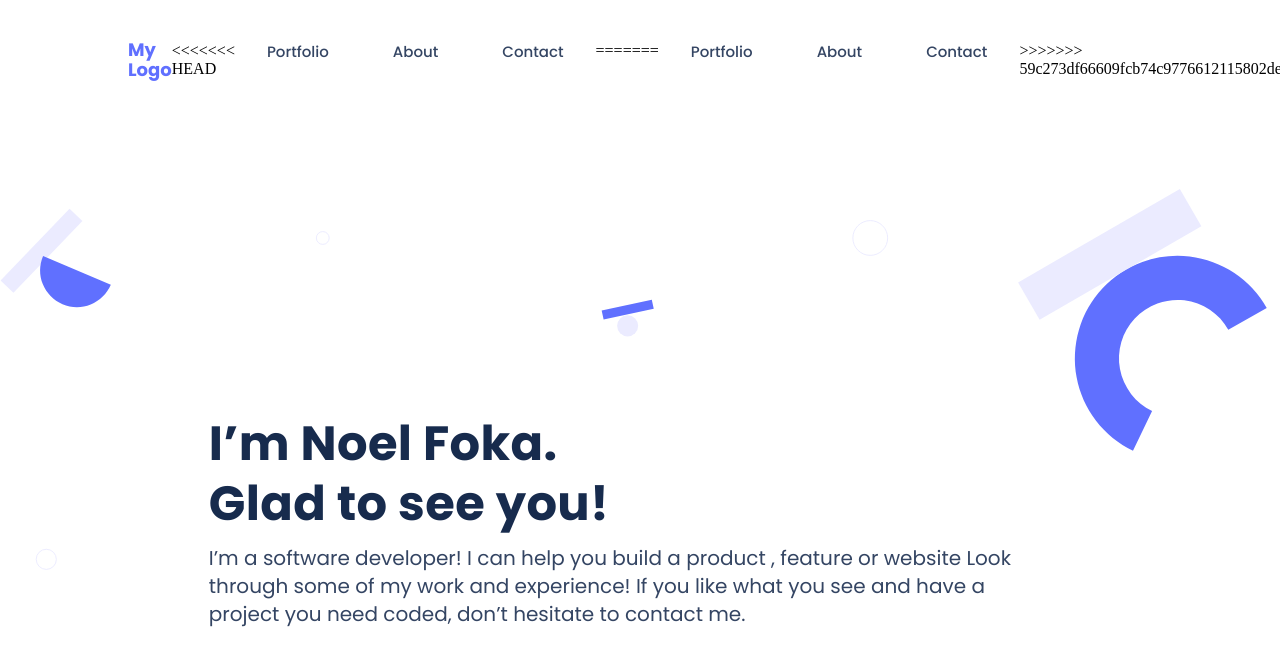
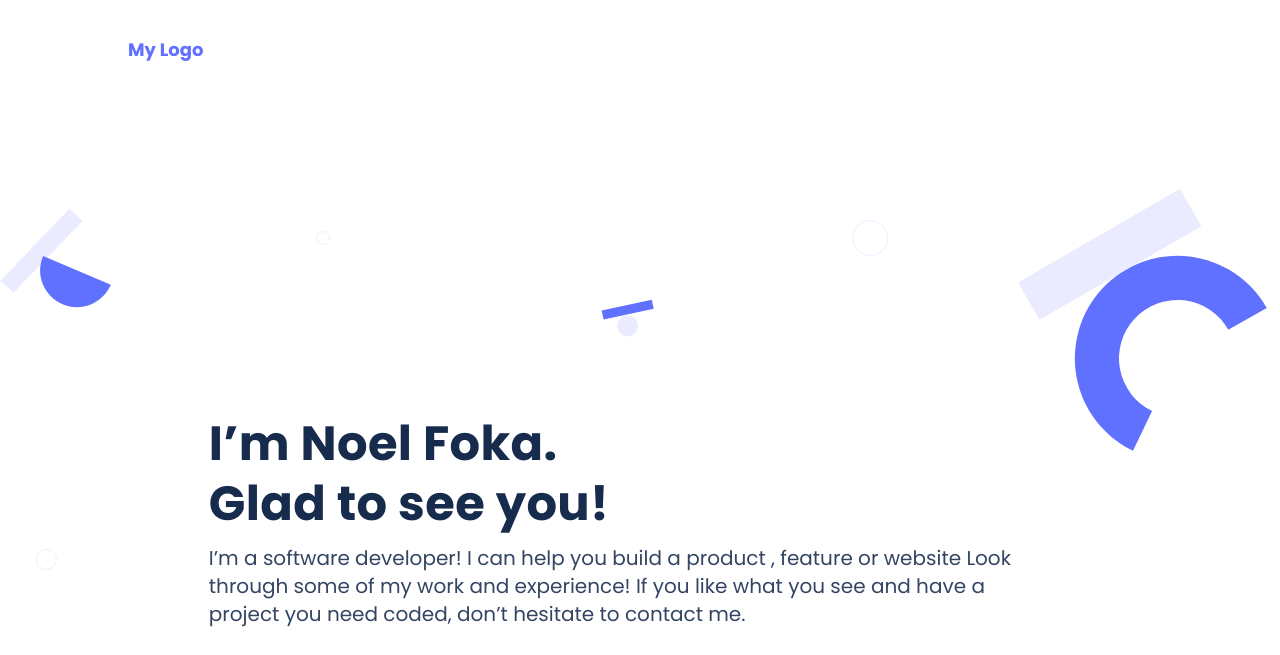
Before and after one commit to noelfoka/portfolio-version, a website: page index.html in a window 1280 px wide. Shown: the top 655 px of the page. Drawn offline with Linux system fonts and the light colour scheme.

Commit message:
write correct syntax js

```diff
--- a/index.html
+++ b/index.html
@@ -4,7 +4,7 @@
         <meta charset="UTF-8" />
         <meta name="viewport" content="width=device-width, initial-scale=1.0" />
         <link rel="stylesheet" href="./styles.css" />
-        <title>Amin's Portfolio</title>
+        <title>Noel Foka's Portfolio</title>
     </head>
     <body>
         <!-- Toolbar -->
@@ -39,18 +39,6 @@
                             </li>
                         </ul>
                     </div>
-                    <!-- Desktop menu -->
-                    <ul class="navbar-links-container">
-<<<<<<< HEAD
-                        <li><a href="#portfolio">Portfolio</a></li>
-                        <li><a href="#about-me">About</a></li>
-                        <li><a href="#contact-me">Contact</a></li>
-=======
-                        <li><a href="#" alt="Portfolio">Portfolio</a></li>
-                        <li><a href="#" alt="About">About</a></li>
-                        <li><a href="#" alt="Contact">Contact</a></li>
->>>>>>> 59c273df66609fcb74c9776612115802dec7a2bf
-                    </ul>
                 </nav>
             </div>
         </header>
--- a/main.js
+++ b/main.js
@@ -1,19 +1,18 @@
-const menuButton = document.querySelector("#menu-icon");
-const exitMenuButton = document.querySelector("#exit-menu-icon");
-const menuLinks = document.querySelectorAll(".mobile-menu-link");
+/* eslint-disable linebreak-style */
+const menuButton = document.querySelector('#menu-icon');
+const exitMenuButton = document.querySelector('#exit-menu-icon');
+const menuLinks = document.querySelectorAll('.mobile-menu-link');
 const menuBtns = [menuButton, exitMenuButton];
-const menuContainer = document.querySelector(".mobile-menu-container");
-const wholePage = document.querySelector("html");
+const menuContainer = document.querySelector('.mobile-menu-container');
+const wholePage = document.querySelector('html');
 
-menuBtns.map((menuBtn) =>
-  menuBtn.addEventListener("click", () => {
-    menuContainer.classList.toggle("mobile-menu-toggler");
-    wholePage.classList.toggle("overflow-none");
-  })
-);
+menuBtns.map((menuBtn) => menuBtn.addEventListener('click', () => {
+  menuContainer.classList.toggle('mobile-menu-toggler');
+  wholePage.classList.toggle('overflow-none');
+}));
 
 menuLinks.forEach((menuLink) => {
-  menuLink.addEventListener("click", () => {
-    menuContainer.classList.toggle("mobile-menu-toggler");
+  menuLink.addEventListener('click', () => {
+    menuContainer.classList.toggle('mobile-menu-toggler');
   });
 });
--- a/package.json
+++ b/package.json
@@ -515,7 +515,11 @@
     "zwitch": "^1.0.5"
   },
   "devDependencies": {
-    "hint": "^7.1.5",
+    "babel-eslint": "^10.1.0",
+    "eslint": "^7.32.0",
+    "eslint-config-airbnb-base": "^14.2.1",
+    "eslint-plugin-import": "^2.27.5",
+    "hint": "^7.1.8",
     "stylelint": "^13.13.1",
     "stylelint-config-standard": "^21.0.0",
     "stylelint-csstree-validator": "^1.9.0",
```
Also changed, not shown: .eslintrc.json (added), .github/workflows/linters.yml, 1 other file.
